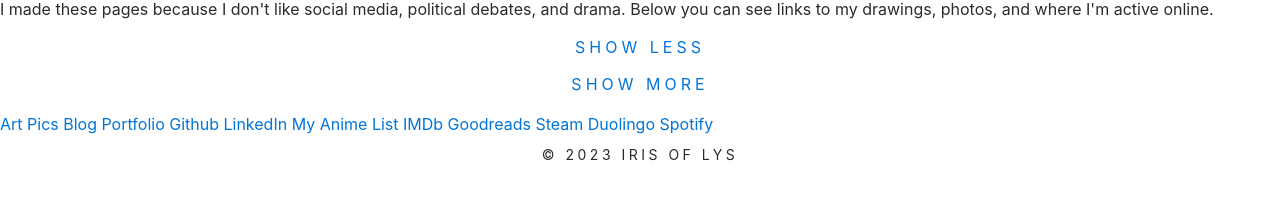
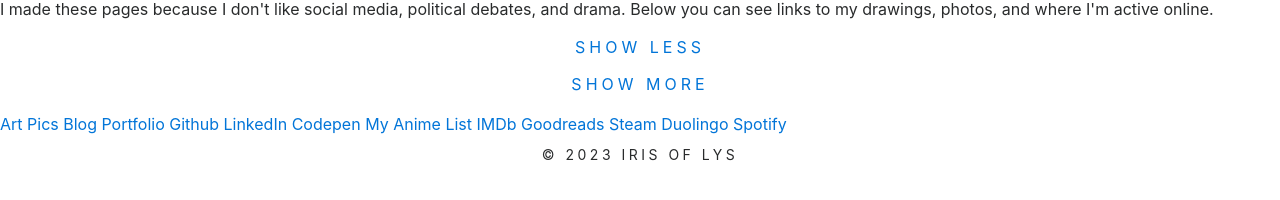
Before and after one commit to lizberberena/old-links, a Jekyll site: the page built from index.html, in a window 1280 px wide. Shown: the part 450-650 px from the top of the page. Built offline with Jekyll 4.4.1, drawn with Linux system fonts in a browser that asks for light colours; nearby versions of some CDN libraries; the list of posts is cut into pages by our own code.

Commit message:
Update default.html

```diff
--- a/_layouts/default.html
+++ b/_layouts/default.html
@@ -66,6 +66,7 @@ data-config="{'skin':'skins/aquaPink/skin.css','volume':50,'autoplay':false,'shu
             <a href="/" class="link" target="_blank">Portfolio</a>
             <a href="https://github.com/irisoflys" class="link" target="_blank">Github</a>
             <a href="https://linkedin.com/in/irisoflys" class="link" target="_blank">LinkedIn</a>
+            <a href="https://codepen.io/irisoflys" class="link" target="_blank">Codepen</a>
             <a href="https://myanimelist.net/profile/irisoflys" class="link" target="_blank">My&nbsp;Anime&nbsp;List</a>
             <a href="https://www.imdb.com/user/ur93620872" class="link" target="_blank">IMDb</a>
             <a href="https://goodreads.com/irisoflys" class="link" target="_blank">Goodreads</a>
```
